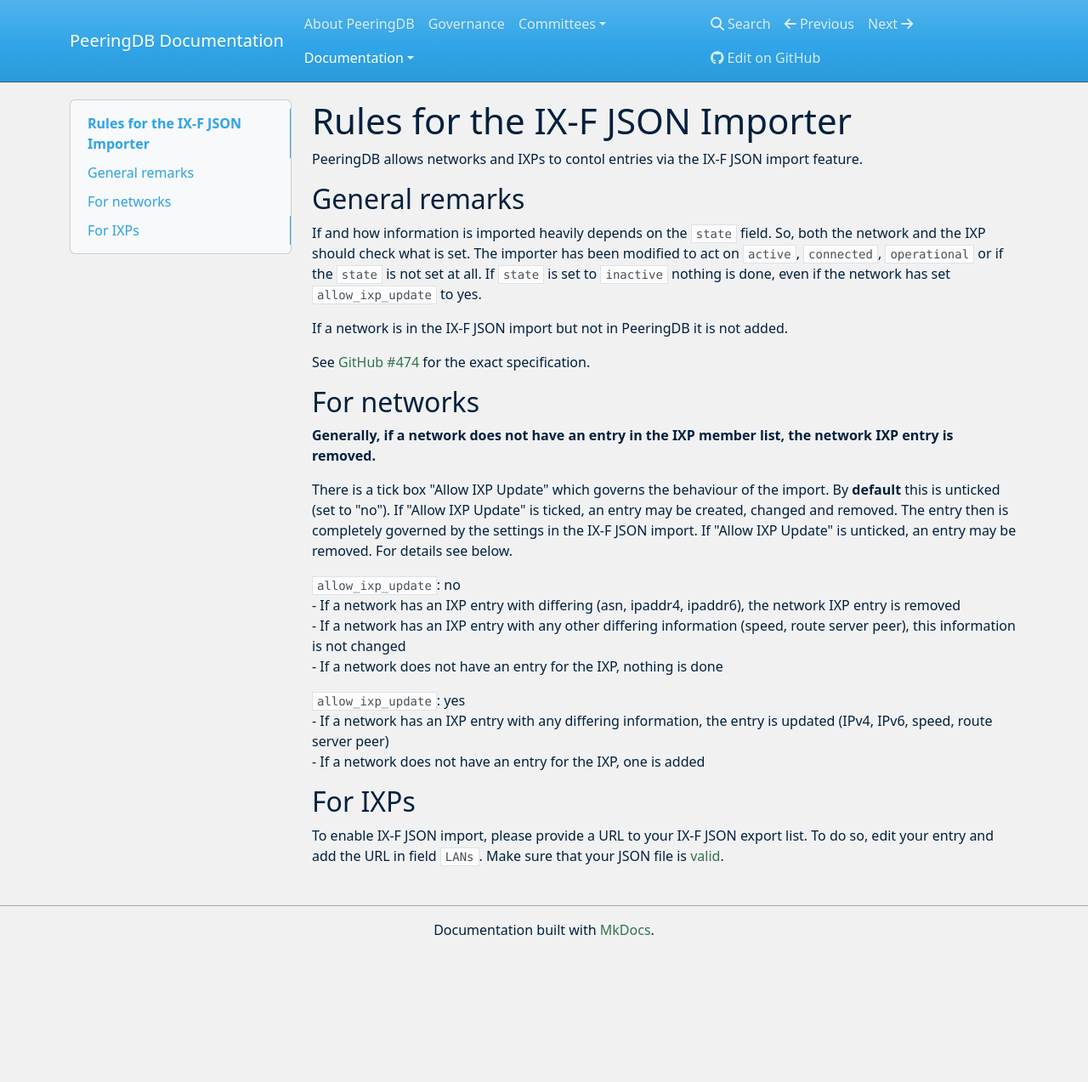
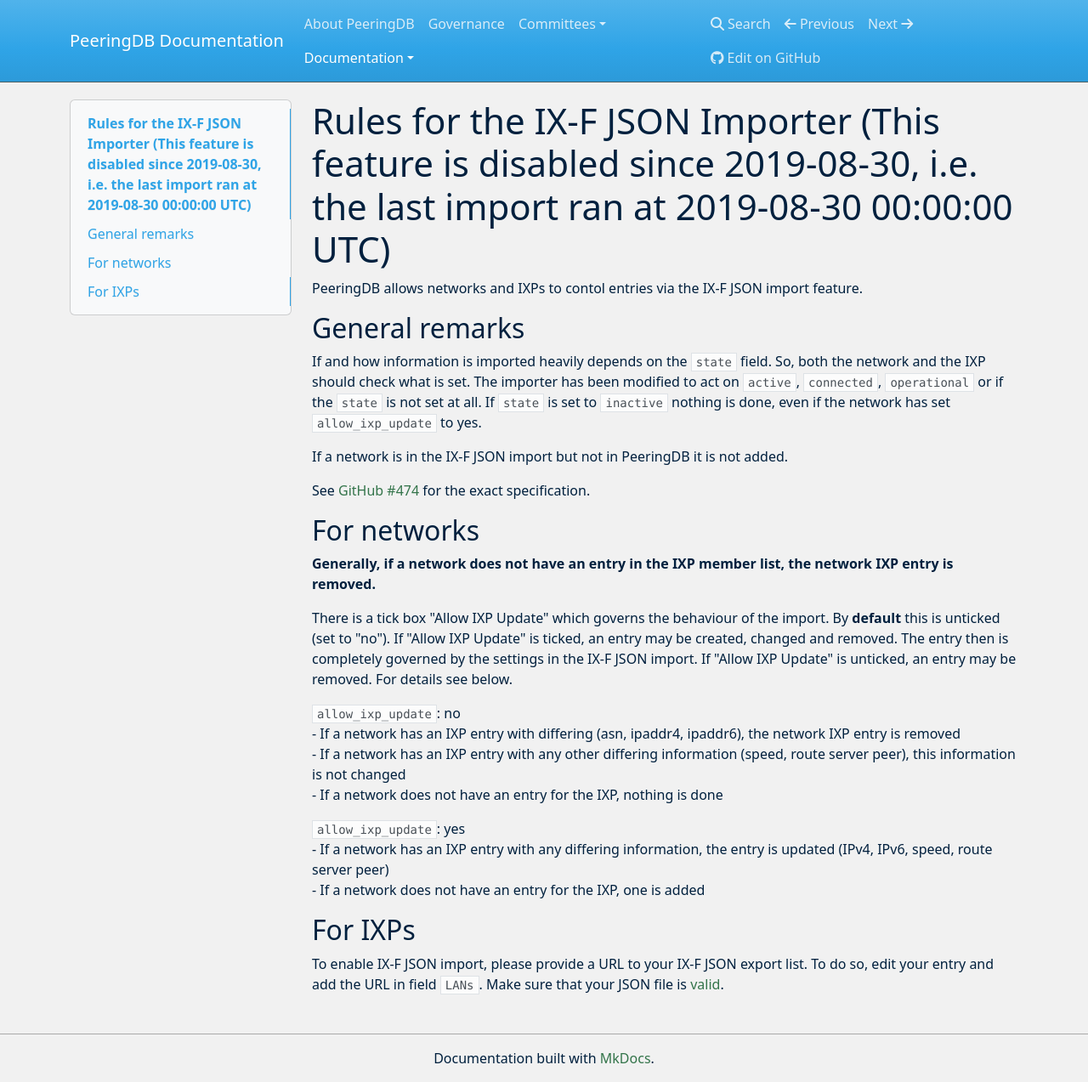
Before and after one commit to peeringdb/docs, an MkDocs documentation site: the page built from docs/ix-f-json-import-rules.md, in a window 1280 px wide and 1273 px high. Shown: the whole window at 85% size. Built offline with MkDocs 1.6.1, drawn with Linux system fonts in a browser that asks for light colours; nearby versions of some CDN libraries.

Commit message:
Update ix-f-json-import-rules.md
Import is disabled as of 2019-08-30

```diff
--- a/docs/ix-f-json-import-rules.md
+++ b/docs/ix-f-json-import-rules.md
@@ -1,4 +1,4 @@
-# Rules for the IX-F JSON Importer
+# Rules for the IX-F JSON Importer (This feature is disabled since 2019-08-30, i.e. the last import ran at 2019-08-30 00:00:00 UTC)
 PeeringDB allows networks and IXPs to contol entries via the IX-F JSON import feature.
 
 ## General remarks
```
